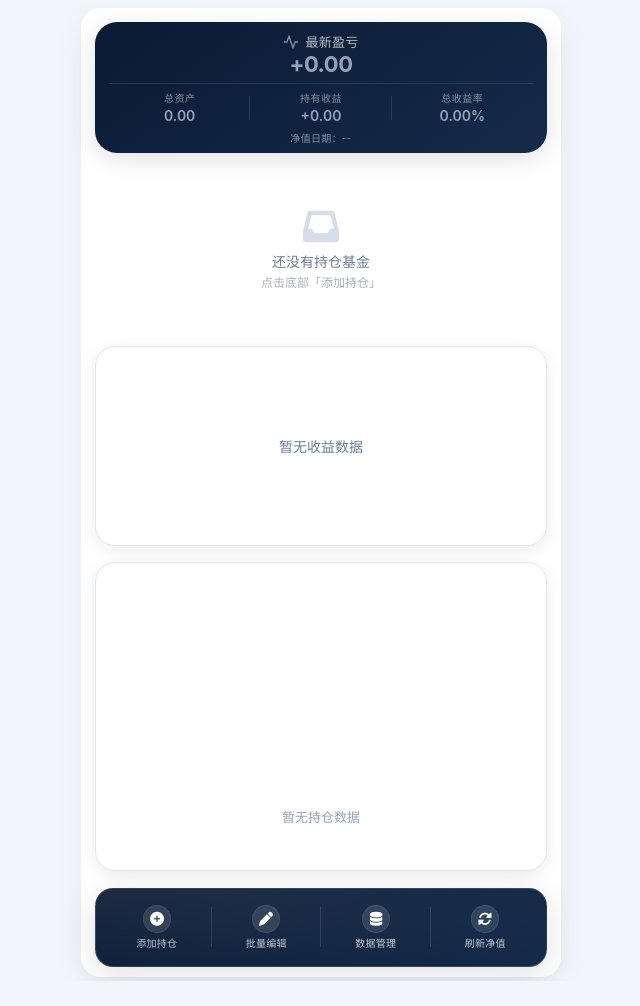
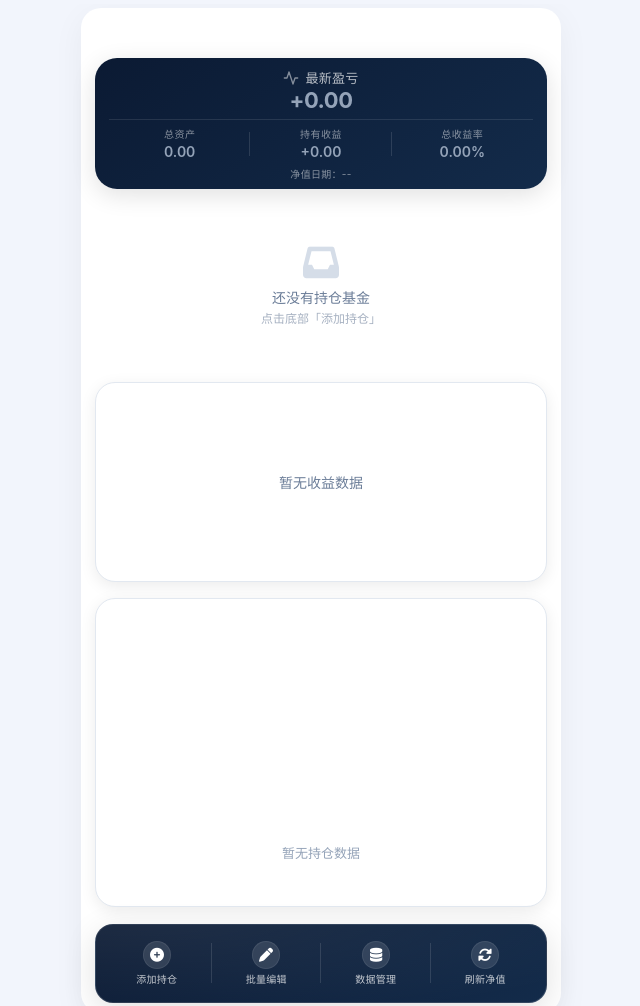
Before and after one commit to wzw1010/iFunds, a plain HTML site: page index.html in a window 1280 px wide. Shown: the top 1006 px of the page, without its empty margins (319-959 px from the left). Before the commit the page ends 985 px from the top, so only its background shows below. Drawn offline with nearby package versions, Linux system fonts and the light colour scheme.

Commit message:
更新 index.html

```diff
--- a/index.html
+++ b/index.html
@@ -69,7 +69,7 @@
             background: #ffffff;
             border-radius: var(--radius-md);
             box-shadow: 0 8px 32px rgba(0, 0, 0, 0.05);
-            padding: calc(6px + env(safe-area-inset-top)) 14px 10px 14px;
+            padding: 54px 14px 10px 14px;
             display: flex;
             flex-direction: column;
             align-self: flex-start;
@@ -83,7 +83,7 @@
             background: #ffffff;
             border-radius: var(--radius-md);
             box-shadow: 0 8px 32px rgba(0, 0, 0, 0.05);
-            padding: 14px 14px 10px 14px;
+            padding: 50px 14px 10px 14px;
             display: flex;
             flex-direction: column;
             align-self: flex-start;
```
